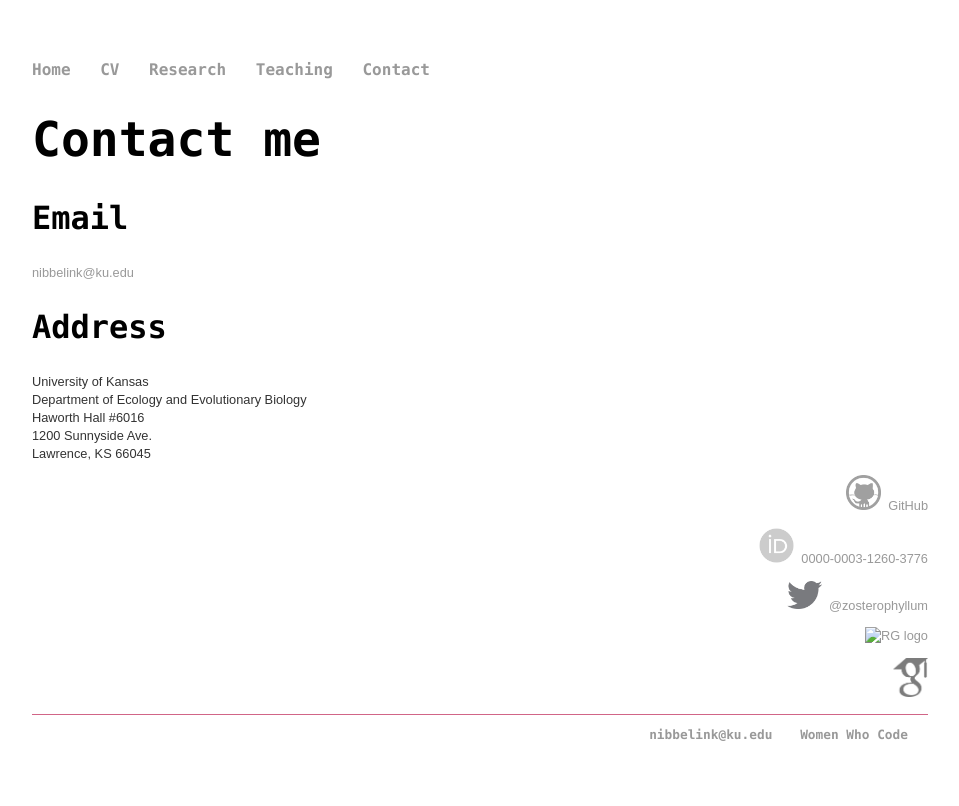
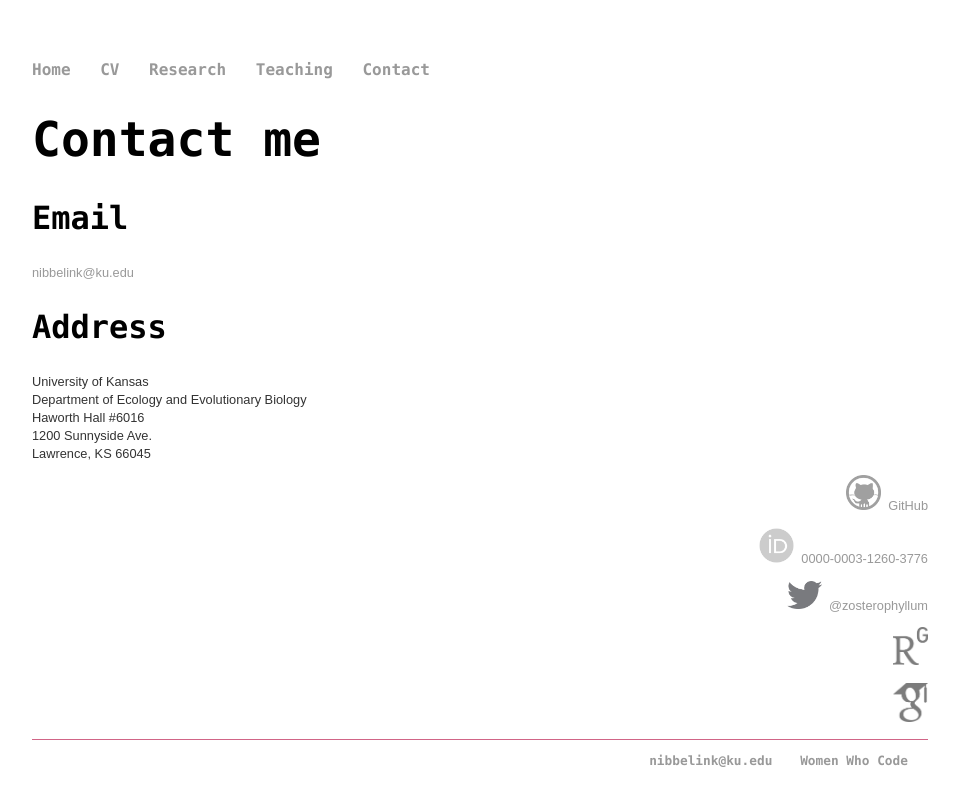
Before and after one commit to megannibbs/megannibbelink.github.io, a Jekyll site: the page built from contact/index.html, in a window 1280 px wide. Shown: the top 806 px of the page, without its empty margins (160-1119 px from the left). Built offline with Jekyll 4.4.1, drawn with Linux system fonts in a browser that asks for light colours.

Commit message:
Update index.html

```diff
--- a/contact/index.html
+++ b/contact/index.html
@@ -19,6 +19,7 @@
 			<p><img src="/images/GH_logo.png" width="35px" alt="GitHub logo"/>&nbsp;&nbsp;<a href="https://github.com/megannibbs">GitHub</a></p>
 			<p><img src="/images/orcid.jpg" width="35px" alt="ORCID logo"/>&nbsp;&nbsp;<a href="https://orcid.org/0000-0003-1260-3776">0000-0003-1260-3776</a></p>
 			<p><img src="/images/twitter_logo.png" width="35px" alt="Twitter logo"/>&nbsp;&nbsp;<a href="https://twitter.com/zosterophyllum">@zosterophyllum</a></p>
-			<p><a href="https://www.researchgate.net/profile/Megan-Nibbelink"><img "padding: 0px 10px 0px 10px"src="/images/RG_logo.png" width="35px" alt="RG logo"/></a></p><a href="https://scholar.google.com/citations?user=psFZBksAAAAJ&hl=en"><img src="/images/GS_logo.png" width="35px" alt="Scholar logo"/></a></p>
+			<p><a href="https://www.researchgate.net/profile/Megan-Nibbelink"><img src="/images/RG_logo.png" width="35px" alt="RG logo"/></a></p>
+			<p><a href="https://scholar.google.com/citations?user=psFZBksAAAAJ&hl=en"><img src="/images/GS_logo.png" width="35px" alt="Scholar logo"/></a></p>
         	</div>
 	</div>
```
